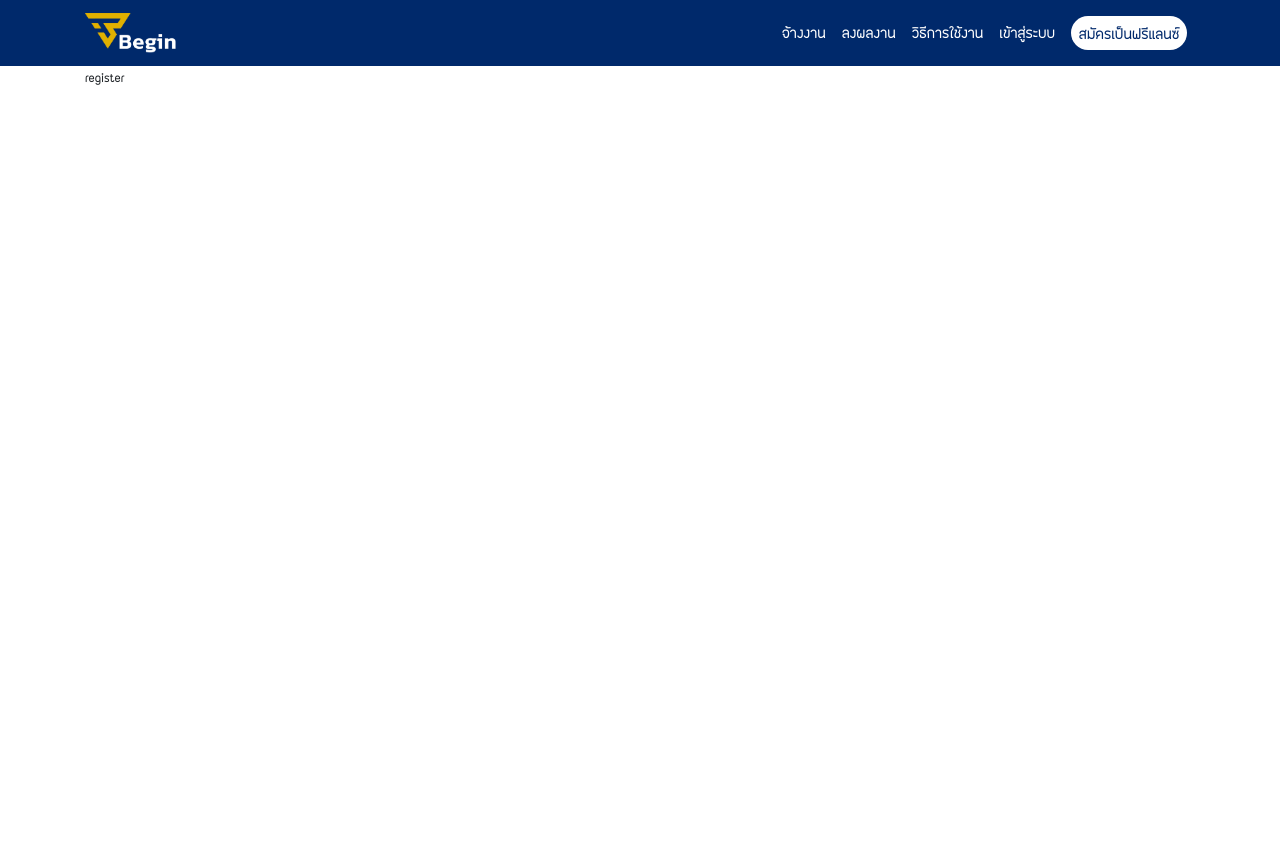
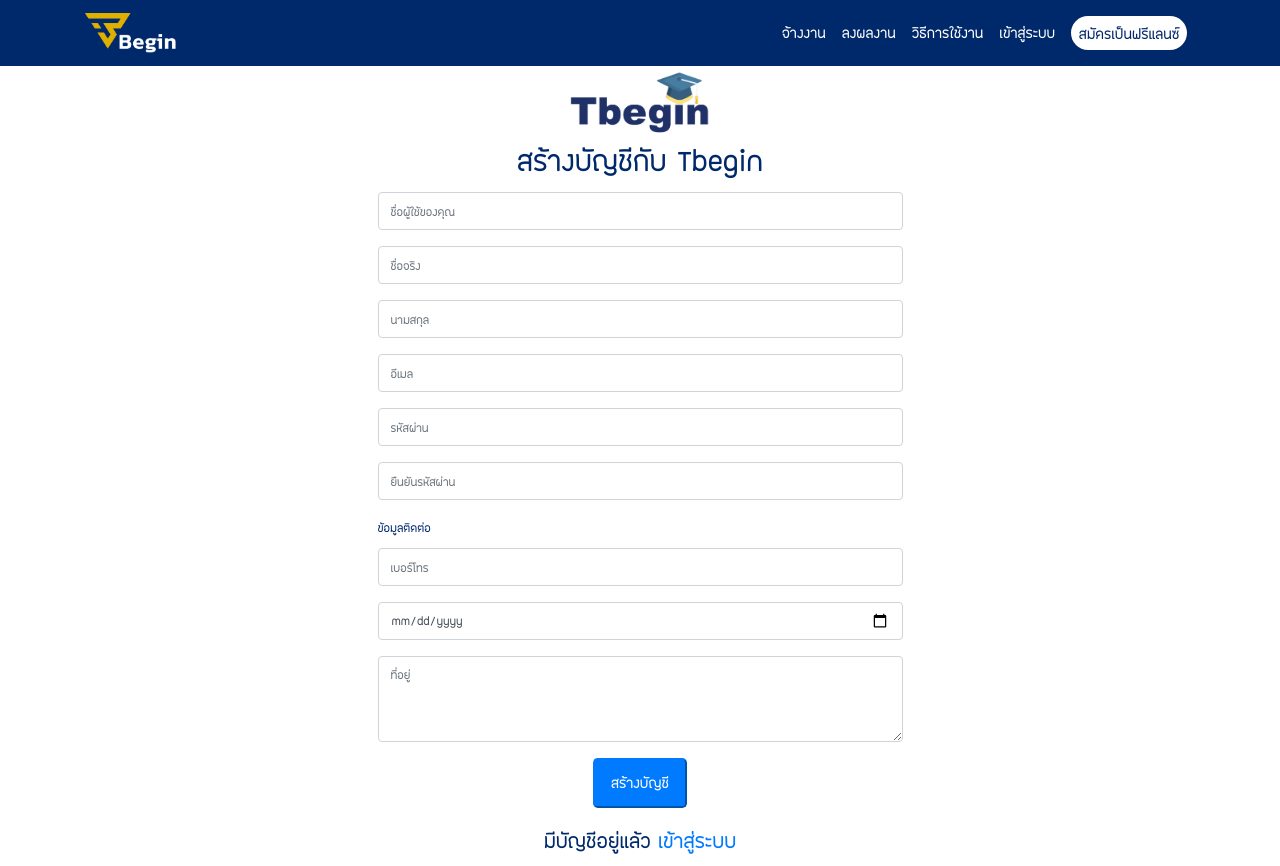
Before and after one commit to kaikyheavyday1/tbegin, a React (Create React App) app: page /register in a window 1280 px wide. Before the commit the page ends 800 px from the top, so only its background shows below. Built offline with nearby package versions, Linux system fonts and the light colour scheme.

Commit message:
edit register confirm password

```diff
--- a/src/App.css
+++ b/src/App.css
@@ -38,3 +38,9 @@
 .howto {
   color: #00296B;
 }
+.login{
+  color : #00296B;
+}
+.register{
+  color: #00296B
+}
--- a/src/pages/Login.js
+++ b/src/pages/Login.js
@@ -2,13 +2,13 @@
 import logo from '../images/logo.png'
 export default function Login() {
     return (
-        <div className = "container mt-5">
+        <div className = "login container mt-5">
            <div className ="col-6 mx-auto">
                <img src = {logo} alt = "img4" height="70px" className="justify-content-center"/>
                 <h1>เข้าสู่ระบบ</h1>
                     <form>
                         <div className = "form-group">
-                            <input type = "text" name = "username" className = "form-control" placeholder= "อีเมล"/>
+                            <input type = "email" name = "email" className = "form-control" placeholder= "อีเมล"/>
                         </div>
                         <div>
                             <input type = "password" name = "password" className = "form-control" placeholder= "รหัสผ่าน"/>
--- a/src/pages/Register.js
+++ b/src/pages/Register.js
@@ -1,9 +1,97 @@
-import React from 'react'
+import React, { useState } from 'react'
+import logo from '../images/logo.png'
+import { Link } from 'react-router-dom'
+import { Service } from '../service/service'
+
+let initState = {
+    username: null,
+    password: null,
+    name: null,
+    surname: null,
+    email: null,
+    tel: null,
+    birthday: null,
+    address: null,
+    confirmPassword: null
+}
 
 export default function Register() {
+    const [user, setUser] = useState(initState)
+    const [error,setError] = useState()
+    const service = new Service()
+
+    const handleInputChange = (e) => {
+        const id = e.target.id
+        const value = e.target.value
+        setUser({ ...user, [id]: value })
+        console.log(user)
+    }
+
+    const handleButtonSubmit = () => {
+        if (!user) {
+            console.log('เกิดข้อผิดพลาด ไม่มีข้อมูล')
+            return
+        }
+
+        const validate = service.validateInput(user)
+        if(validate){
+            console.log(`กรุณาใส่ค่า ${validate}`)
+            setError(`กรุณาใส่ค่า ${validate}`)
+            return
+        }
+        if (service.checkPassword(user)) {
+            console.log('pass จะทำไรต่อ ก็เอาไปทำในนี้')
+            setError('')
+            return
+        }
+        setError('รหัสผ่านไม่ตรงกัน')
+        console.log('รหัสผ่านไม่ตรงกัน')
+        return
+    }
+
+
+
     return (
-        <div className = "container">
-            register
+        <div className="register container">
+            <div className="col-6 mx-auto">
+                <div className="text-center">
+                    <img src={logo} alt="img4" height="70px" className="justify-content-center" />
+                    <h1>สร้างบัญชีกับ Tbegin</h1>
+                </div>
+                <div className="form-group">
+                    <input type="text" onChange={handleInputChange} id="username" name="username" className="form-control" placeholder="ชื่อผู้ใช้ของคุณ" />
+                </div>
+                <div className="form-group">
+                    <input type="text" onChange={handleInputChange} id="name" name="name" className="form-control" placeholder="ชื่อจริง" />
+                </div>
+                <div className="form-group">
+                    <input type="text" onChange={handleInputChange} id="surname" name="surname" className="form-control" placeholder="นามสกุล" />
+                </div>
+                <div className="form-group">
+                    <input type="email" onChange={handleInputChange} id="email" name="email" className="form-control" placeholder="อีเมล" />
+                </div>
+                <div className="form-group">
+                    <input type="password" onChange={handleInputChange} id="password" name="password" className="form-control" placeholder="รหัสผ่าน" />
+                </div>
+                <div className="form-group">
+                    <input type="password" onChange={handleInputChange} id="confirmPassword" name="password" className="form-control" placeholder="ยืนยันรหัสผ่าน" />
+                </div>
+                <div className="form-group">
+                    <label for="inputacc" class="form-label">ข้อมูลติดต่อ</label>
+                    <input type="tel" onChange={handleInputChange} id="tel" name="tel" className="form-control" placeholder="เบอร์โทร" />
+                </div>
+                <div className="form-group">
+                    <input type="date" onChange={handleInputChange} id="birthday" name="birthday" className="form-control" />
+                </div>
+                <div className="form-group">
+                    <textarea name="address" onChange={handleInputChange} id="address" className="form-control" placeholder="ที่อยู่" rows="3" />
+                </div>
+                <div className="mt-3 text-center">
+                    <button onClick={handleButtonSubmit} type="button" className="btn-lg btn-primary">สร้างบัญชี</button>
+                </div>
+                <span style={{color:"red"}}>{error ? error : ''}</span>
+                <h3 className="text-center mt-3">มีบัญชีอยู่แล้ว <Link to = "./Login">เข้าสู่ระบบ</Link></h3>
+            </div>
         </div>
     )
 }
--- /dev/null
+++ b/src/service/service.js
@@ -0,0 +1,19 @@
+export class Service {
+    checkPassword = (e) => {
+        if (e.password === e.confirmPassword) return true
+        return false
+    }
+
+    validateInput(e) {
+        if(!e.username) return 'username'
+        if(!e.name) return 'name'
+        if(!e.surname) return 'surname'
+        if(!e.email) return 'email'
+        if(!e.password) return 'password'
+        if(!e.confirmPassword) return 'confirmPassword'
+        if(!e.tel) return 'tel'
+        if(!e.birthday) return 'birthday'
+        if(!e.address) return 'address'
+        return ''
+    }
+}
```
Also changed, not shown: 1 other file (tests, documents, lock files or other folders).
